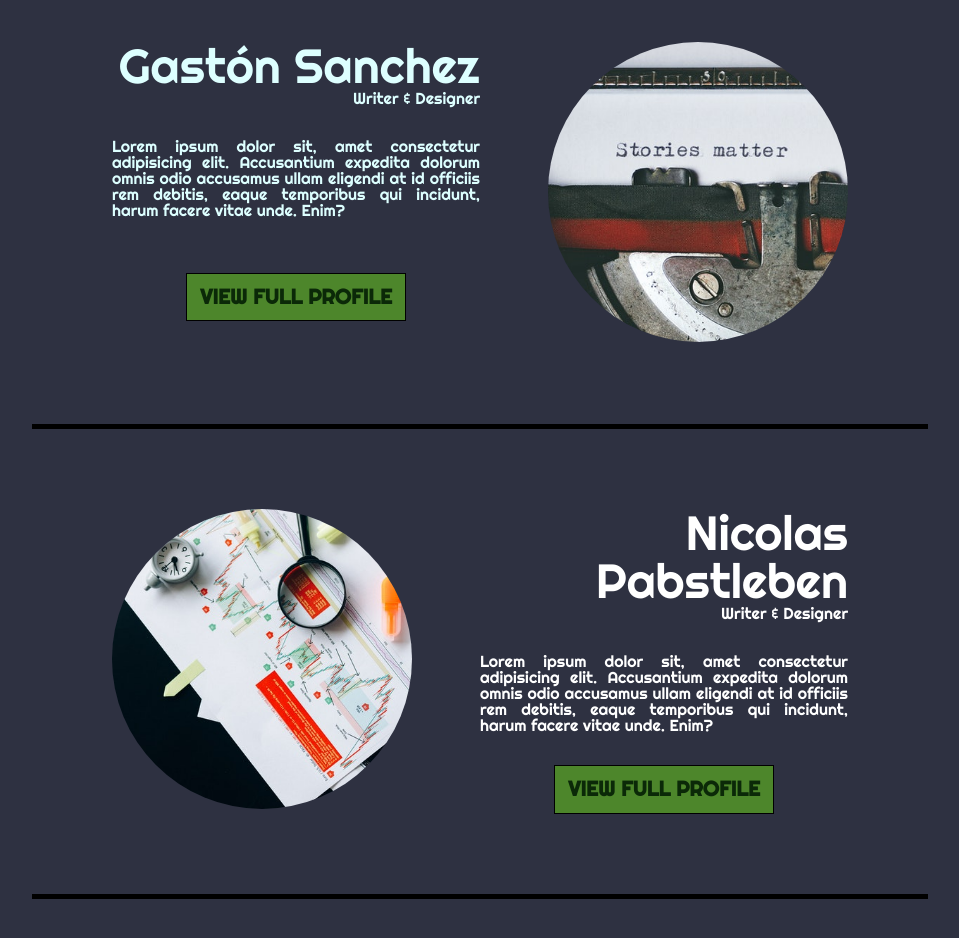
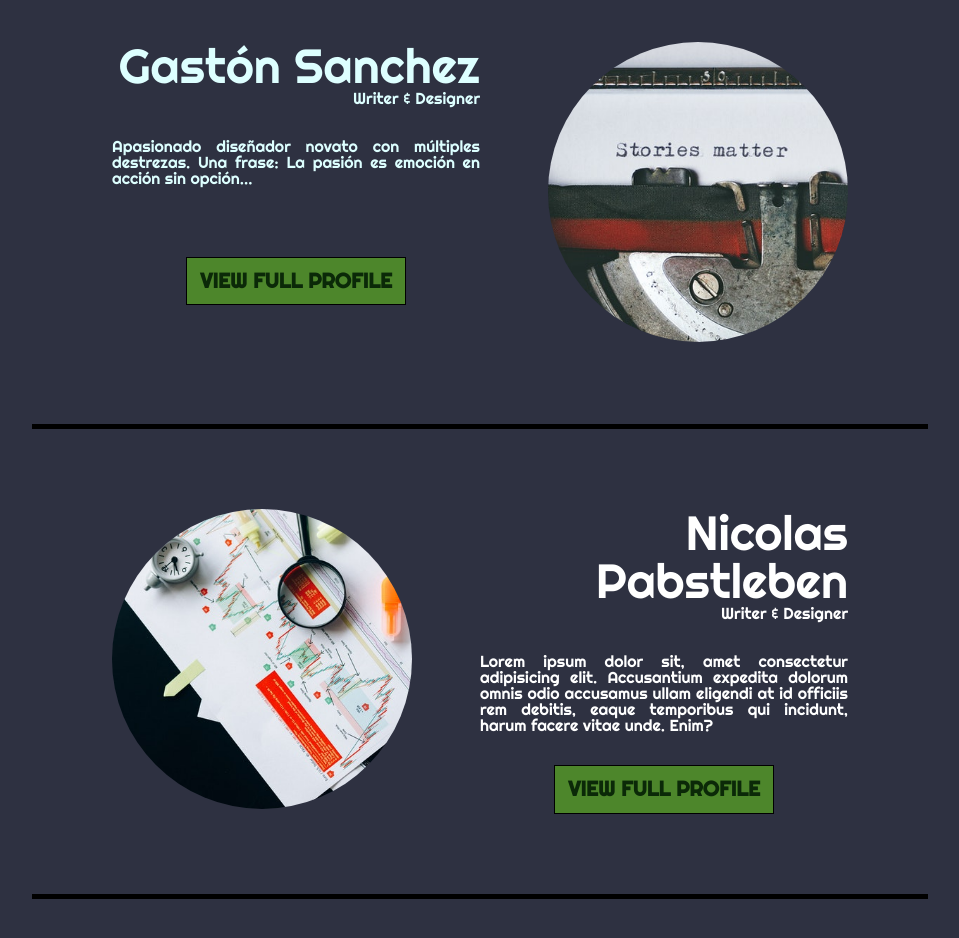
Before and after one commit to theWandroid/prueba_2, a plain HTML site: page staff.html in a window 1280 px wide. Shown: the part 3920-4858 px from the top of the page, without its empty margins (160-1119 px from the left). Drawn offline with nearby package versions, Linux system fonts and the light colour scheme.

Commit message:
Update staff.html

```diff
--- a/staff.html
+++ b/staff.html
@@ -243,10 +243,7 @@
                             <h4>Writer & Designer</h4>
                         </div>
                         <p>
-                            Lorem ipsum dolor sit, amet consectetur adipisicing elit. Accusantium expedita dolorum
-                            omnis
-                            odio accusamus ullam eligendi at id officiis rem debitis, eaque temporibus qui incidunt,
-                            harum facere vitae unde. Enim?
+                            Apasionado diseñador novato con múltiples destrezas. Una frase: La pasión es emoción en acción sin opción...
                         </p>
                         <a href="">view full profile</a>
                     </div>
```
